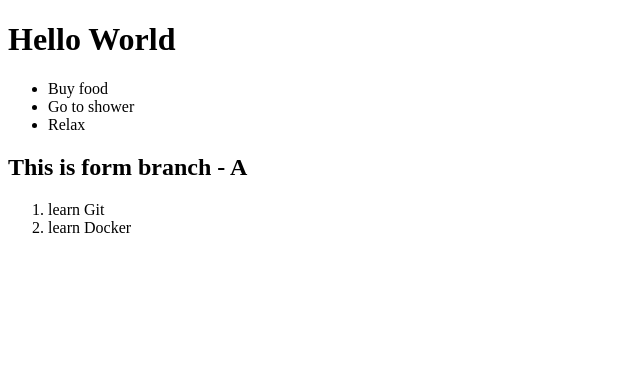
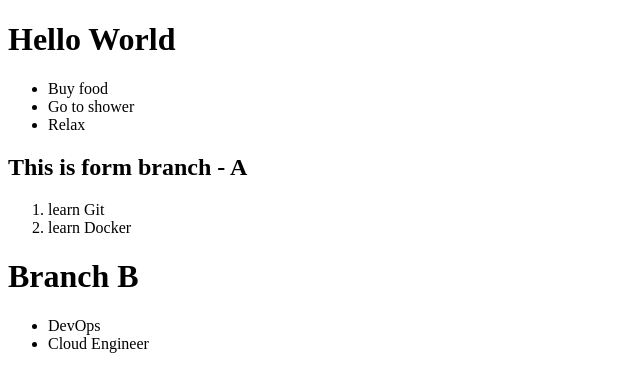
Before and after one commit to cftiangco/git-tutorial, a plain HTML site: page index.html in a window 1280 px wide. Shown: the whole page, without its empty margins (0-640 px from the left). Drawn offline with Linux system fonts and the light colour scheme.

Commit message:
added branch-b

```diff
--- a/index.html
+++ b/index.html
@@ -19,5 +19,13 @@
         <li>learn Git</li>
         <li>learn Docker</li>
     </ol>
+
+    <div>
+        <h1>Branch B</h1>
+        <ul>
+            <li>DevOps</li>
+            <li>Cloud Engineer</li>
+        </ul>
+    </div>
 </body>
 </html>
```
